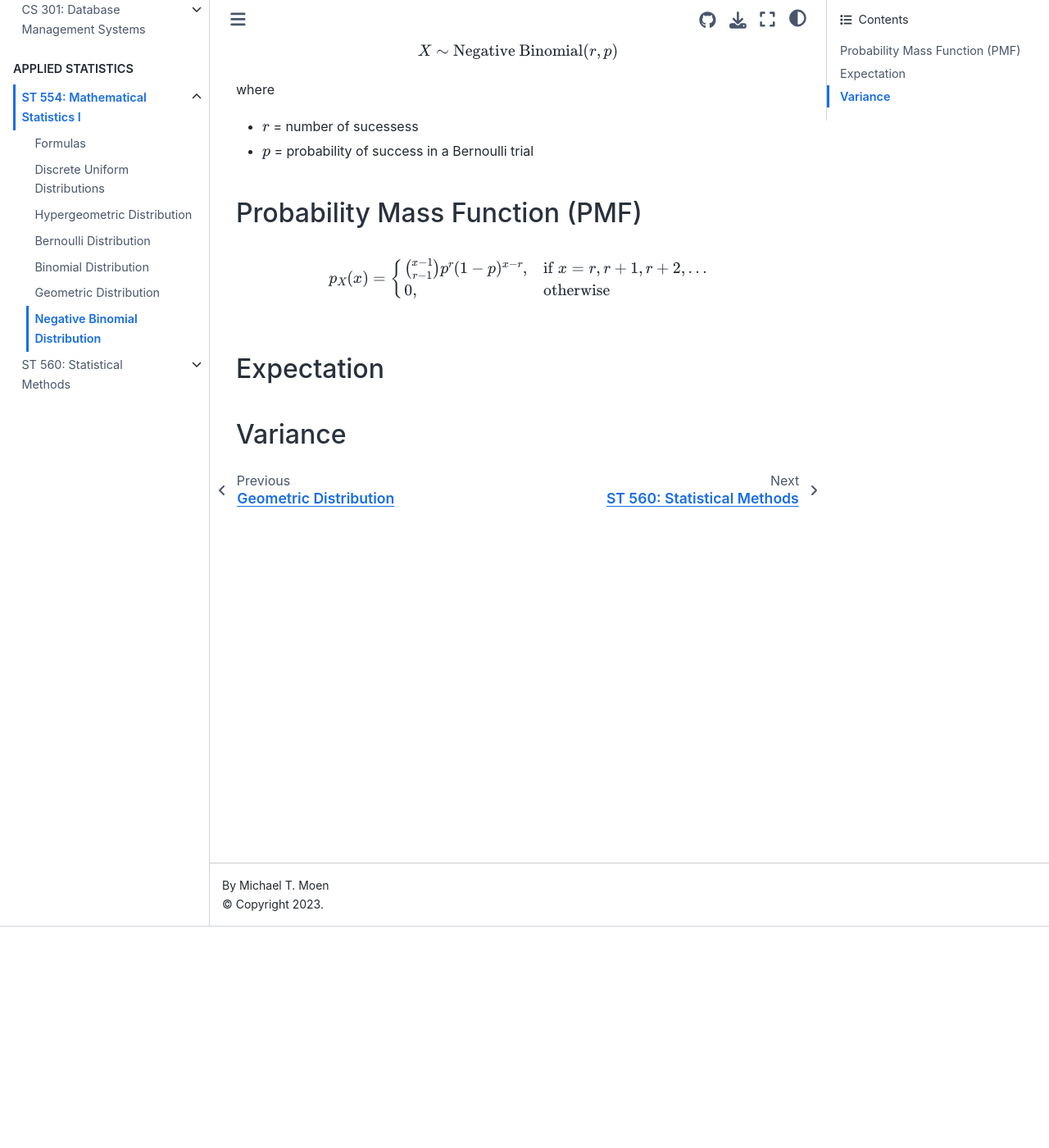
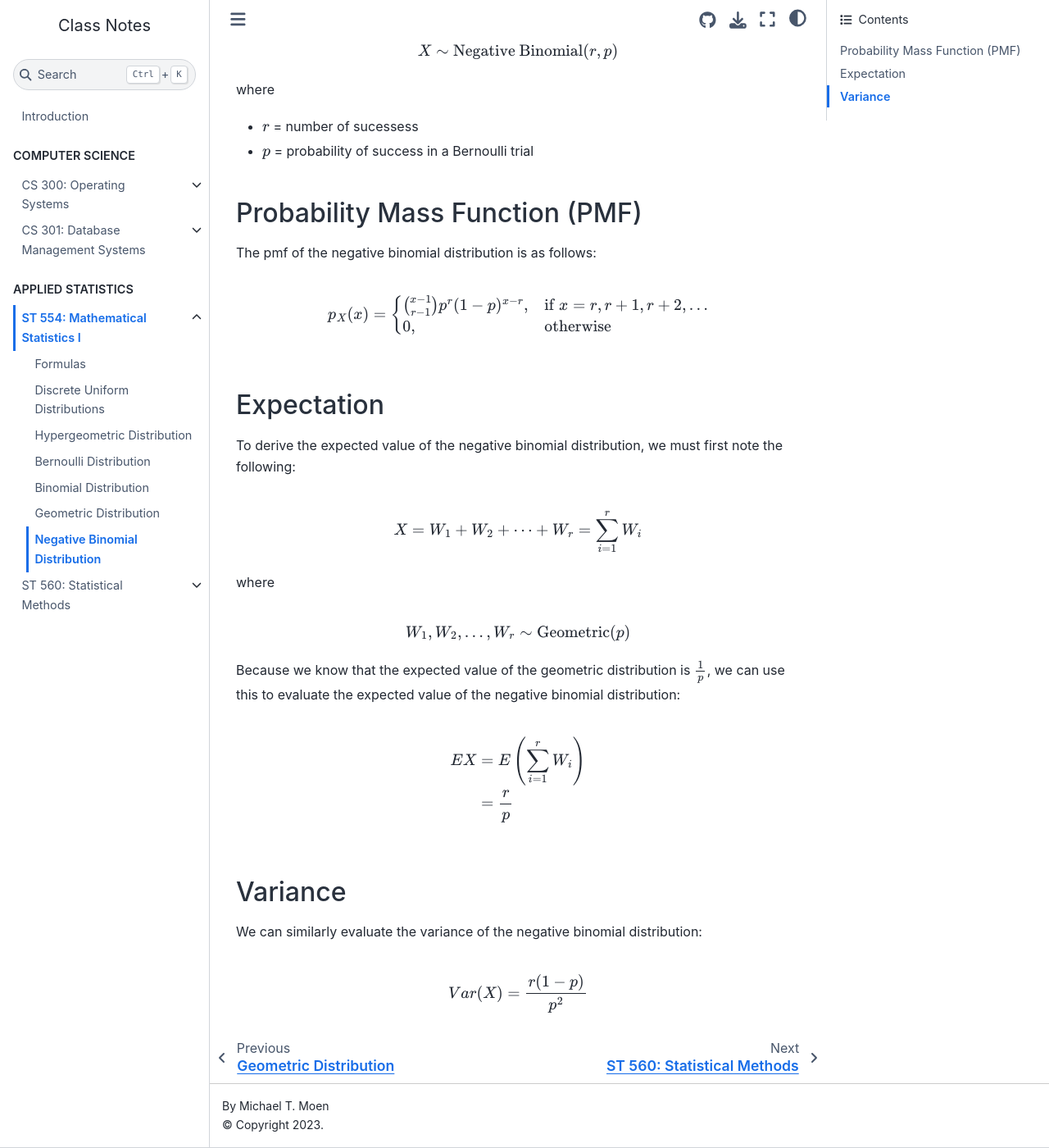
Before and after one commit to MoenMi/notes, a Jupyter Book: the page built from classes/st554/negative-binomial-distribution.md, in a window 1280 px wide and 1400 px high, scrolled down 270 px. Shown: the whole window at 82% size. Built offline with Jupyter Book 1.0.4 settings and Sphinx 7.4.7 and the Sphinx Book theme 1.1.4, drawn with Linux system fonts in a browser that asks for light colours; pages that are not in the unit, such as notebooks, are missing from menus.

Commit message:
Add PMF and Expected Value formulas for Negative Binomial Distribution

```diff
--- a/classes/st554/negative-binomial-distribution.md
+++ b/classes/st554/negative-binomial-distribution.md
@@ -12,6 +12,8 @@ where
 
 ## Probability Mass Function (PMF)
 
+The pmf of the negative binomial distribution is as follows:
+
 $$
 p_X(x) =
 \begin{cases}
@@ -22,6 +24,25 @@ $$
 
 ## Expectation
 
+To derive the expected value of the negative binomial distribution, we must first note the following:
 
+$$ X = W_1 + W_2 + \dots + W_r = \sum_{i=1}^rW_i $$
+
+where
+
+$$ W_1, W_2, \dots, W_r \sim \text{Geometric}(p) $$
+
+Because we know that the expected value of the geometric distribution is $\frac{1}{p}$, we can use this to evaluate the expected value of the negative binomial distribution:
+
+$$
+\begin{align}
+EX &= E \left( \sum_{i=1}^r W_i \right) \\
+&= \frac{r}{p}
+\end{align}
+$$
 
 ## Variance
+
+We can similarly evaluate the variance of the negative binomial distribution:
+
+$$ Var(X) = \frac{r(1-p)}{p^2} $$
```
